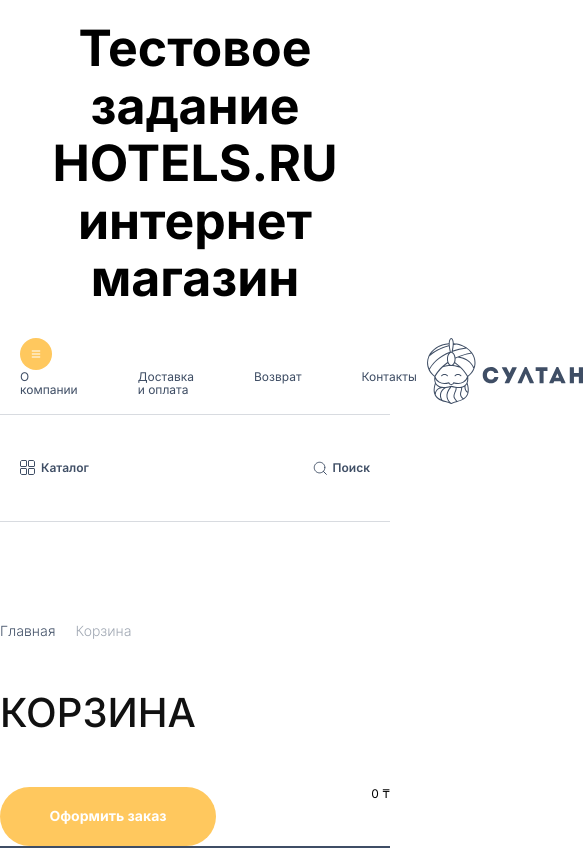
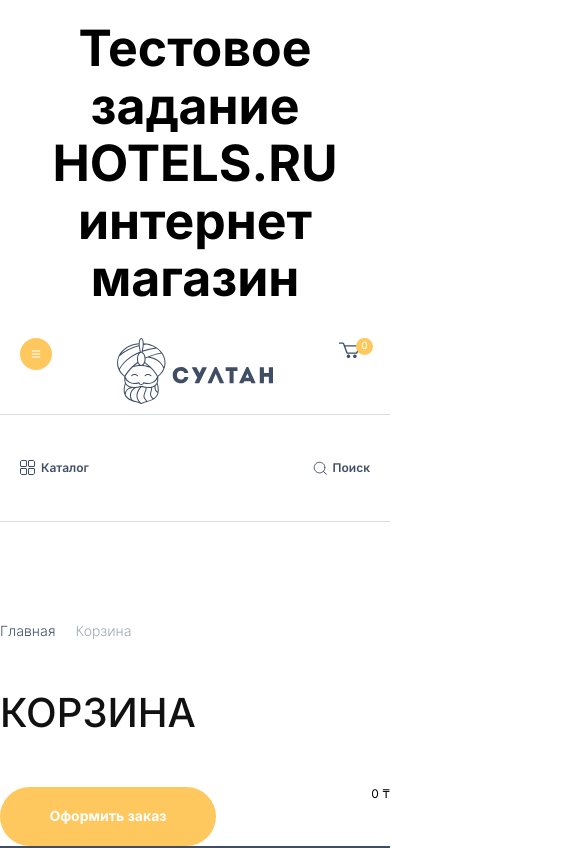
Before and after one commit to mvodev/hotels-online-shop, a React (Vite) app: page /cart in a window 390 px wide. Shown: the top 848 px of the page, 585 px wide, since content can reach past the window. Built offline with nearby package versions, Linux system fonts and the light colour scheme.

Commit message:
fixed styles for burger in nav-list

```diff
--- a/src/components/nav-list/NavList.scss
+++ b/src/components/nav-list/NavList.scss
@@ -53,7 +53,7 @@
     &__burger {
       display: flex;
     }
-    &__items .nav-list_burger{
+    &__items_burger{
       display: none;
     }
     &__items_visible {
--- a/src/components/nav-list/NavList.tsx
+++ b/src/components/nav-list/NavList.tsx
@@ -37,7 +37,7 @@ const NavList = (props:NavListProps) => {
         `nav-list__items
         ${isVertical? 'nav-list__items_vertival' : ''}
         ${navListClass}
-        ${withBurger ? 'nav-list_burger' : ''}`
+        ${withBurger ? 'nav-list__items_burger' : ''}`
         }>
         {items}
       </ul>
```
